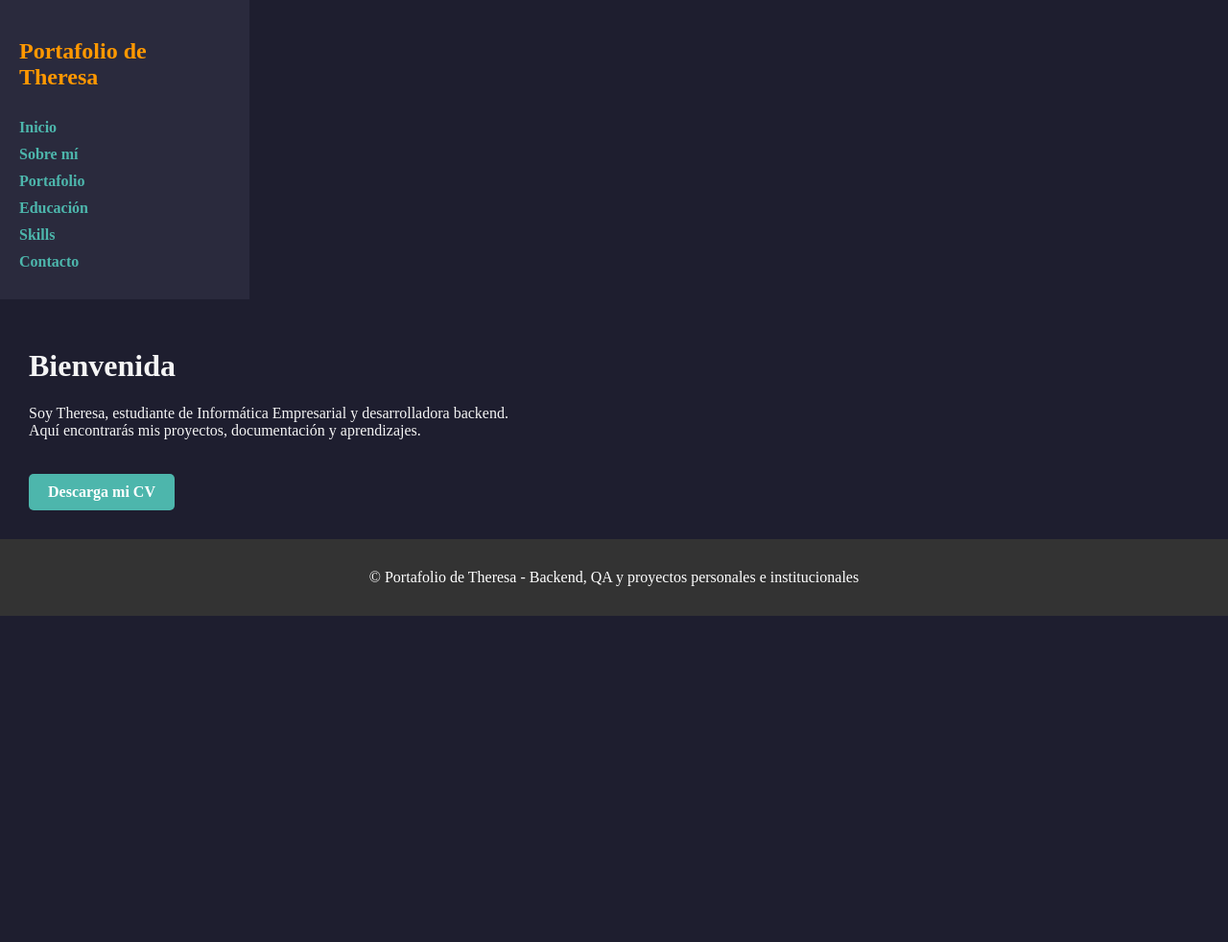
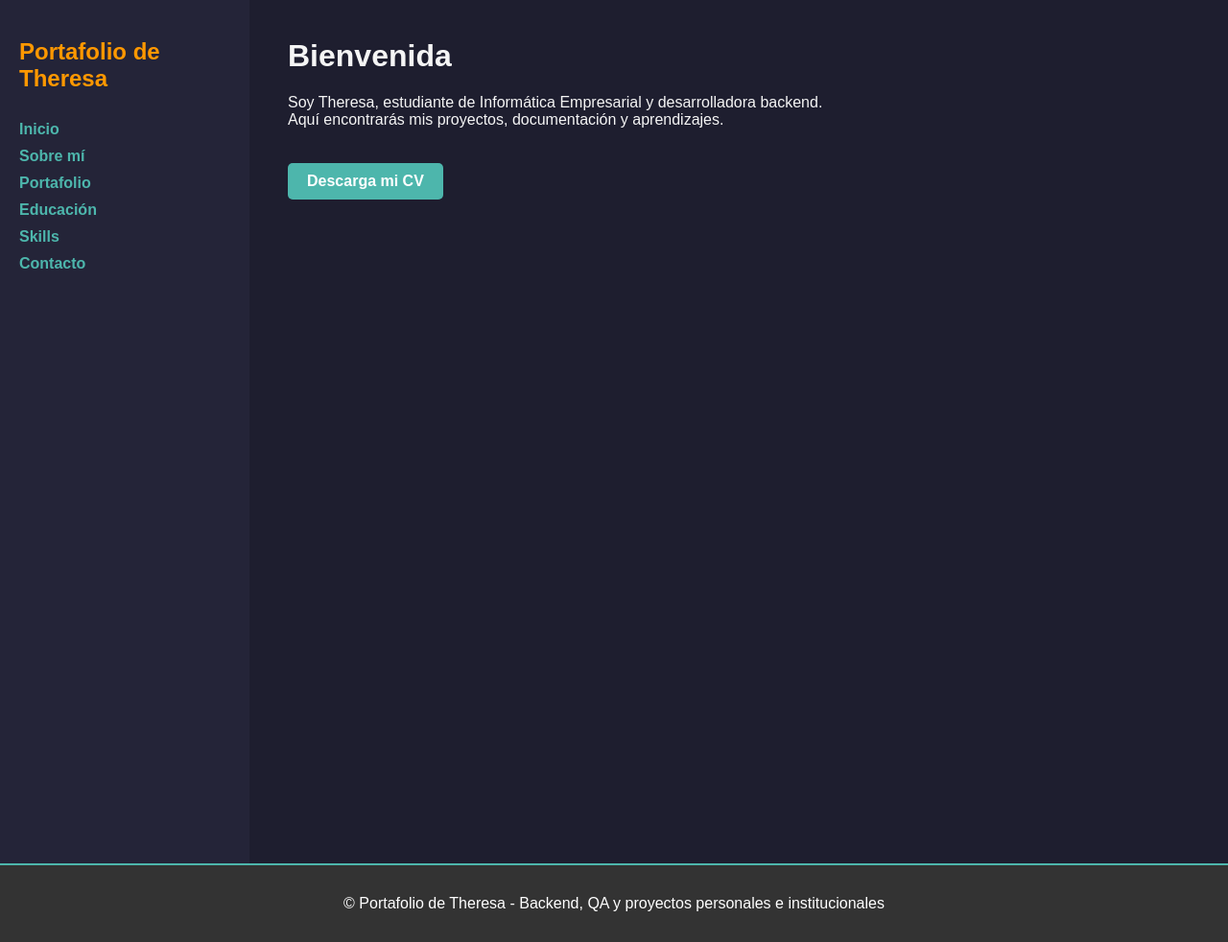
Before and after one commit to Theresa2024/TheresaOlivas.github.io, a Jekyll site: the page built from index.md, in a window 1280 px wide. Shown: the whole page at 96% size. Built offline with Jekyll 4.4.1, drawn with Linux system fonts in a browser that asks for light colours; before the commit the page ends 900 px from its top, so only the background shows below that.

Commit message:
Enhance CSS with reset and layout improvements
Added basic reset styles and improved layout styles.

```diff
--- a/assets/css/style.css
+++ b/assets/css/style.css
@@ -1,16 +1,22 @@
-/* Contenedor principal: sidebar + contenido */
+/* Reset básico: elimina márgenes y asegura fondo */
 html, body {
   height: 100%;
-  margin: 0;       /* elimina márgenes por defecto */
-  padding: 0;      /* elimina relleno por defecto */
-  background-color: #1e1e2f; /* asegura que el fondo cubra todo */
+  margin: 0;
+  padding: 0;
+  background-color: #1e1e2f; /* fondo oscuro global */
+  font-family: Arial, Helvetica, sans-serif;
 }
 
+/* Contenedor principal: sidebar + contenido */
+.container {
+  display: flex;
+  min-height: 100vh; /* ocupa toda la altura de la pantalla */
+}
 
 /* Sidebar a la izquierda */
 .sidebar {
   width: 220px;
-  background-color: #2a2a3d;
+  background-color: #242438; /* tono distinto para contraste */
   padding: 20px;
   color: #fff;
   display: flex;
@@ -31,6 +37,7 @@ html, body {
   color: #4db6ac;
   text-decoration: none;
   font-weight: bold;
+  transition: color 0.3s ease;
 }
 
 .sidebar nav a:hover {
@@ -47,6 +54,7 @@ html, body {
   text-decoration: none;
   margin-top: 20px;
   font-weight: bold;
+  transition: background-color 0.3s ease;
 }
 
 .btn:hover {
@@ -56,9 +64,13 @@ html, body {
 /* Contenido principal a la derecha */
 .content {
   flex: 1; /* ocupa todo el espacio restante */
-  padding: 30px;
+  padding: 40px;
   background-color: #1e1e2f;
   color: #f5f5f5;
+}
+
+.content h1, .content h2, .content p {
+  margin-top: 0; /* evita que el texto se pegue arriba */
 }
 
 /* Footer al final */
@@ -67,4 +79,5 @@ footer {
   color: #fff;
   text-align: center;
   padding: 15px;
+  border-top: 2px solid #4db6ac; /* línea decorativa */
 }
```
